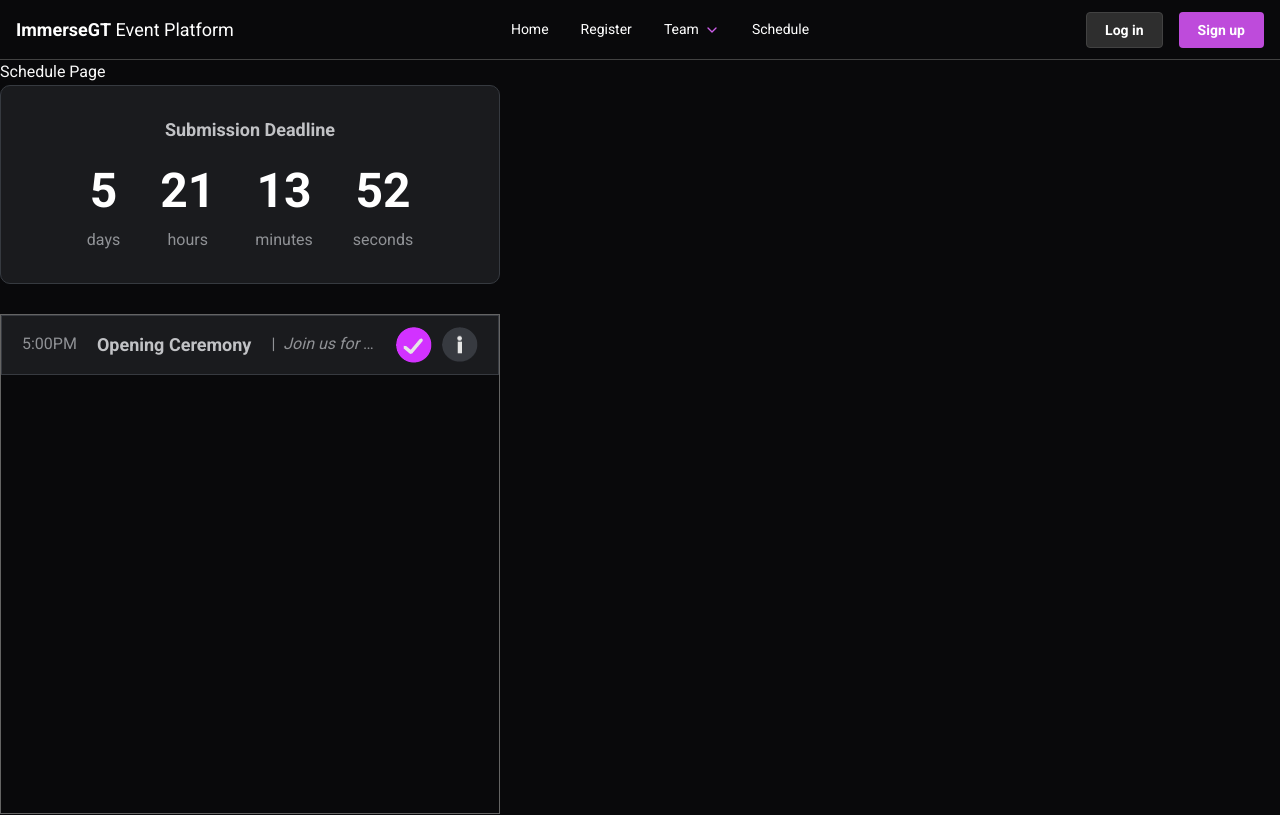
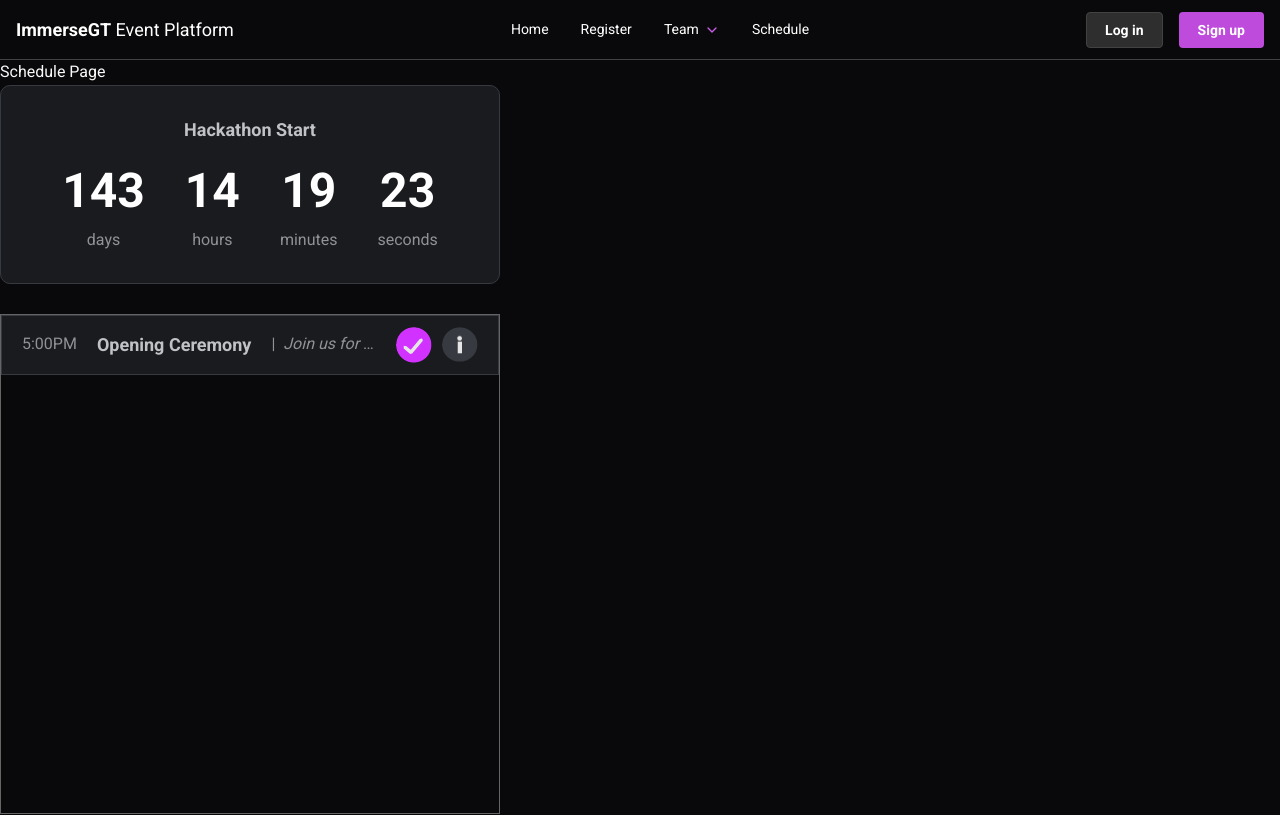
Before and after one commit to immersegt/immersegt, a Next.js app: page /schedule in a window 1280 px wide. Shown: the top 815 px of the page. Built offline with nearby package versions, Linux system fonts and the light colour scheme.

Commit message:
Working countdown component given date inputs for start and end of hackathon, loader overlay when initializing

```diff
--- a/app/schedule/page.tsx
+++ b/app/schedule/page.tsx
@@ -7,11 +7,14 @@ import ScheduleItem from 'components/ScheduleItem';
 import EventCard from 'components/EventCard';
 import Countdown from 'components/Countdown';
 
+const startDate = "2024-04-19T19:00:00";
+const endDate = "2024-04-21T08:00:00";
+
 const Schedule = () => {
     return (
         <section>
             Schedule Page
-            <Countdown days={5} hours={21} minutes={13} seconds={52} past={false}/>
+            <Countdown target1={startDate} target2={endDate}/>
             <div className="scheduleContainer">
                 <ScheduleItem title="Opening Ceremony" time="5:00PM" description="Join us for an interactive and engaging
                 workshop with industry professionals where we will" save={true} location="KLAUS 1234" />
--- a/components/Countdown.tsx
+++ b/components/Countdown.tsx
@@ -1,37 +1,96 @@
 import 'styles/index.css'
 import 'styles/countdown.css';
 
+import { useState, useEffect } from 'react';
+import { LoadingOverlay, Box } from '@mantine/core';
+
 interface CountdownProps {
+    target1: string,
+    target2: string
+}
+
+interface validTimeProps {
     days: number,
     hours: number,
     minutes: number,
-    seconds: number,
-    past: boolean
+    seconds: number
 }
 
-const Countdown = ({ days, hours, minutes, seconds, past }: CountdownProps) => {
+const validTime = (time:validTimeProps) => {
+    return time.days !== 0 || time.hours !== 0 || time.minutes !== 0 || time.seconds !== 0;
+}
+
+const Countdown = ({ target1, target2 }: CountdownProps) => {
+
+    const [untilEnd, setUntilEnd] = useState(false);
+
+    const [time, setTime] = useState({
+        days: 0,
+        hours: 0,
+        minutes: 0,
+        seconds: 0
+    });
+    const [past, setPast] = useState(false);
+
+    const calculateTime = (target: string) => {
+
+        const trueDifference = new Date(target).getTime() - Date.now();
+        const difference = Math.abs(trueDifference);
+
+        const newTime = {
+            days: Math.floor(difference / (1000 * 60 * 60 * 24)),
+            hours: Math.floor((difference % (1000 * 60 * 60 * 24)) / (1000 * 60 * 60)),
+            minutes: Math.floor((difference % (1000 * 60 * 60)) / (1000 * 60)),
+            seconds: Math.floor((difference % (1000 * 60)) / 1000),
+        }
+
+        setTime(newTime);
+        if (trueDifference !== difference) {
+            setPast(true);
+        }
+
+        if (!untilEnd && trueDifference < 0) {
+            setUntilEnd(true);
+            setPast(false);
+        }
+    };
+
+    useEffect(() => {
+        const timer = setInterval(() => {
+            calculateTime(untilEnd ? target2 : target1);
+        }, 1000);
+        return () => clearInterval(timer);
+    }, [untilEnd]);
+
     return (
-        <div className="countdown">
-            <h3>{past ? "Past Deadline" : "Submission Deadline"}</h3>
+        <Box pos="relative" className="countdown">
+            <LoadingOverlay
+            visible={!validTime(time)}
+            zIndex={1000}
+            overlayProps={{ radius: "sm", blur: 2 }}
+            loaderProps={{ color: 'grape.5', type: 'oval' }}/>
+            <h3>
+                {untilEnd ? (past ? "Since Deadline" : "Submission Deadline") : (past ? "Since Start" : "Hackathon Start")}
+            </h3>
             <div className="countdownContainer">
                 <div className="numGroup">
-                    <p className="bigNum"><b>{days}</b></p>
+                    <p className="bigNum"><b>{time.days}</b></p>
                     <p className="smallDesc">days</p>
                 </div>
                 <div className="numGroup">
-                    <p className="bigNum"><b>{hours}</b></p>
+                    <p className="bigNum"><b>{time.hours}</b></p>
                     <p className="smallDesc">hours</p>
                 </div>
                 <div className="numGroup">
-                    <p className="bigNum"><b>{minutes}</b></p>
+                    <p className="bigNum"><b>{time.minutes}</b></p>
                     <p className="smallDesc">minutes</p>
                 </div>
                 <div className="numGroup">
-                    <p className="bigNum"><b>{seconds}</b></p>
+                    <p className="bigNum"><b>{time.seconds}</b></p>
                     <p className="smallDesc">seconds</p>
                 </div>
             </div>
-        </div>
+        </Box>
     )
 }
 
```
